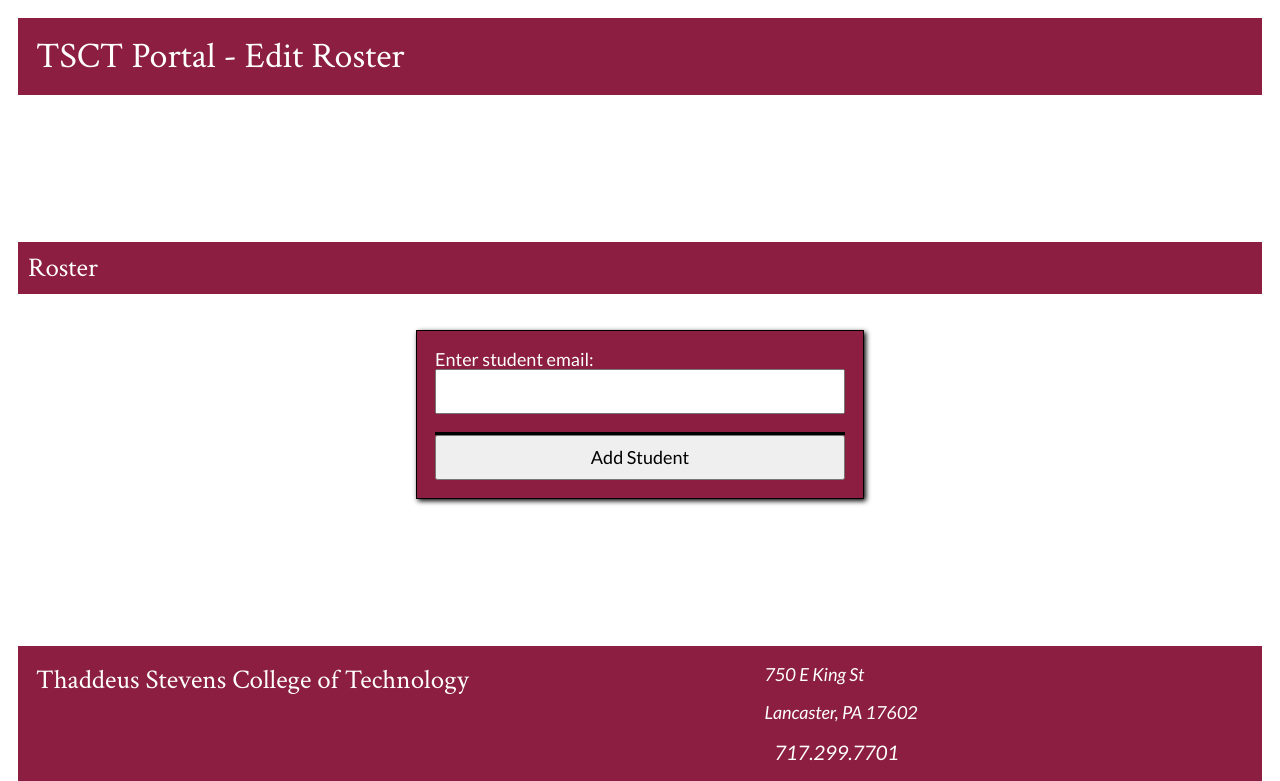
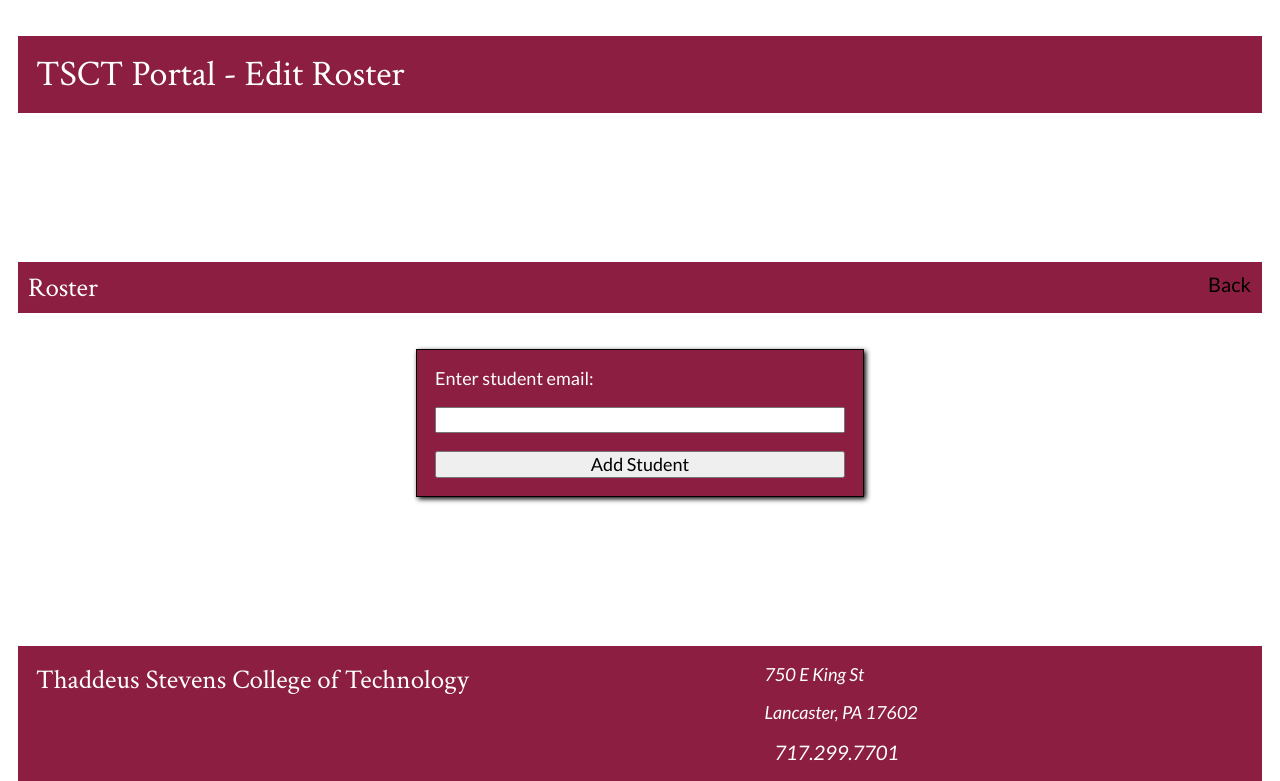
Before and after one commit to ts-cset/tsct-portal, a Flask app: template portal/templates/roster.html in a window 1280 px wide. Shown: the top 781 px of the page. Run offline with Flask 2, Linux system fonts and the light colour scheme; the template is opened without the code that fills it, so the values that code supplies are empty; some libraries are stand-ins or nearby versions.

Commit message:
Added links the roster page and fixed/added CSS and html indentation

```diff
--- a/portal/static/styles.css
+++ b/portal/static/styles.css
@@ -37,6 +37,7 @@ header {
   display: flex;
   flex-direction: column;
   justify-content: space-between;
+  margin: 1rem 0;
 }
 
 div.logout {
@@ -83,13 +84,17 @@ article.roster {
   margin-bottom: 2rem;
 }
 
+article.roster header {
+  margin: 0;
+}
+
 article.roster h2 {
   background-color: #8B1E41;
   margin: 0;
   padding: .5rem;
 }
 
-ul.roster {
+ul {
   list-style: none;
   margin: 0;
   padding: 0;
@@ -104,6 +109,59 @@ ul.roster li {
 ul.roster li:nth-child(2n) {
   background-color: lightgray;
 }
+
+a {
+  text-decoration: none;
+  color: black;
+  font-size: 15pt;
+  padding: 10px;
+}
+
+a:hover {
+  text-decoration: underline;
+  color: #8B1E41;
+
+}
+
+a.back:hover {
+  color: white;
+}
+
+section {
+  display: flex;
+  flex-direction: column;
+  justify-content: space-between
+}
+
+section.teacher_courses h3,
+section.courseSession h3,
+section.courseSession h4 {
+  background-color: #8B1E41;
+  font-size: 28px;
+  margin: 0;
+}
+
+section.teacher_courses li,
+section.courseSession li {
+  align-items: center;
+  border: 1px solid #8B1E41;
+  display: flex;
+  flex-direction: column;
+  justify-content: space-between;
+}
+
+section.teacher_courses h4 ,
+section.courseSession li h4 {
+  background-color: white;
+  color: #8B1E41;
+  font-size: 24px;
+  margin: 1rem;
+}
+
+div.links {
+  margin-bottom: 1rem;
+}
+
 
 @media (min-width: 760px) {
   h1, h2, h3, h4, h5, h6 {
@@ -128,6 +186,15 @@ ul.roster li:nth-child(2n) {
   address p {
     text-align: left;
   }
+
+  section.teacher_courses li,
+  section.courseSession li {
+    flex-direction: row;
+  }
+
+  div.links {
+    margin: 0;
+  }
 }
 
 
@@ -139,26 +206,30 @@ form {
   border: 1px solid black;
   box-shadow: 2px 2px 5px black;
   color: white;
-  margin: 0 auto;
+  margin: 1rem auto;
   padding: 1rem;
-  width: 35vw;
+  width: 265px;
 }
 
-label {
-  display: block;
-  padding-bottom: 1rem;
-  border-bottom: 3px solid black;
-}
-
-
-
-label input {
+input {
+  margin-top: 1rem;
   width: 100%;
 }
 
-input {
-  padding: 10px;
-  width: 100%;
+form.session label {
+  border-bottom: 2px solid white;
+  display: block;
+  margin: 1rem 0;
+}
+
+form.session > ul > li {
+  flex-direction: column;
+}
+
+@media (min-width: 760px) {
+  form {
+    width: 35vw;
+  }
 }
 
 /**
@@ -177,36 +248,8 @@ p.flash {
   width: 265px;
 }
 
-p {
-  width: 400px;
-}
-
 @media (min-width: 760px) {
   p.flash {
     width: 35vw;
   }
 }
-
-a {
-  text-decoration: none;
-  color: black;
-  font-size: 15pt;
-  padding: 10px;
-}
-
-a:hover {
-  text-decoration: underline;
-  color: white;
-
-}
-
-section {
-  background-color: #8B1E41;
-  display: flex;
-  flex-direction: column;
-  justify-content: space-between
-}
-
-ul {
-  list-style: none;
-}
--- a/portal/templates/roster.html
+++ b/portal/templates/roster.html
@@ -6,7 +6,12 @@
 
 <article class="roster">
 
-  <h2>{{ course['course_title'] + ' ' + session['name'] }} Roster</h2>
+  <header>
+
+    <h2>{{ course['course_title'] + ' ' + session['name'] }} Roster</h2>
+
+    <a class="back" href="{{ url_for('session_editor.session_manage', id=course['course_num'])}}">Back</a>
+  </header>
 
   <ul class="roster">
     {% for student in students %}
```
Also changed, not shown: portal/templates/layouts/courseCreate.html (+9 -7 lines), portal/templates/layouts/courseEdit.html (+10 -20 lines), portal/templates/layouts/courseMan.html (+18 -16 lines), portal/templates/layouts/createSession.html (+5 -3 lines), portal/templates/layouts/editSession.html (+9 -5 lines), portal/templates/layouts/sessionManage.html (+17 -7 lines).
